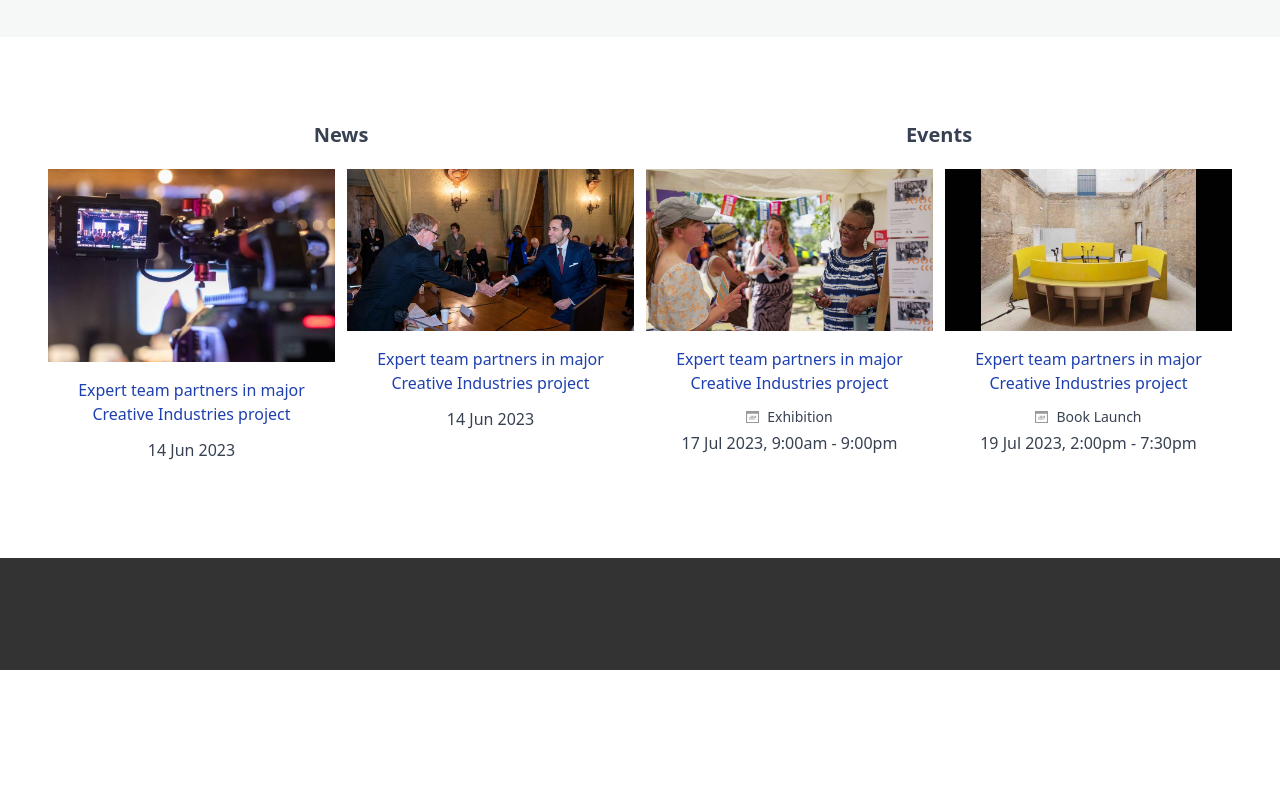
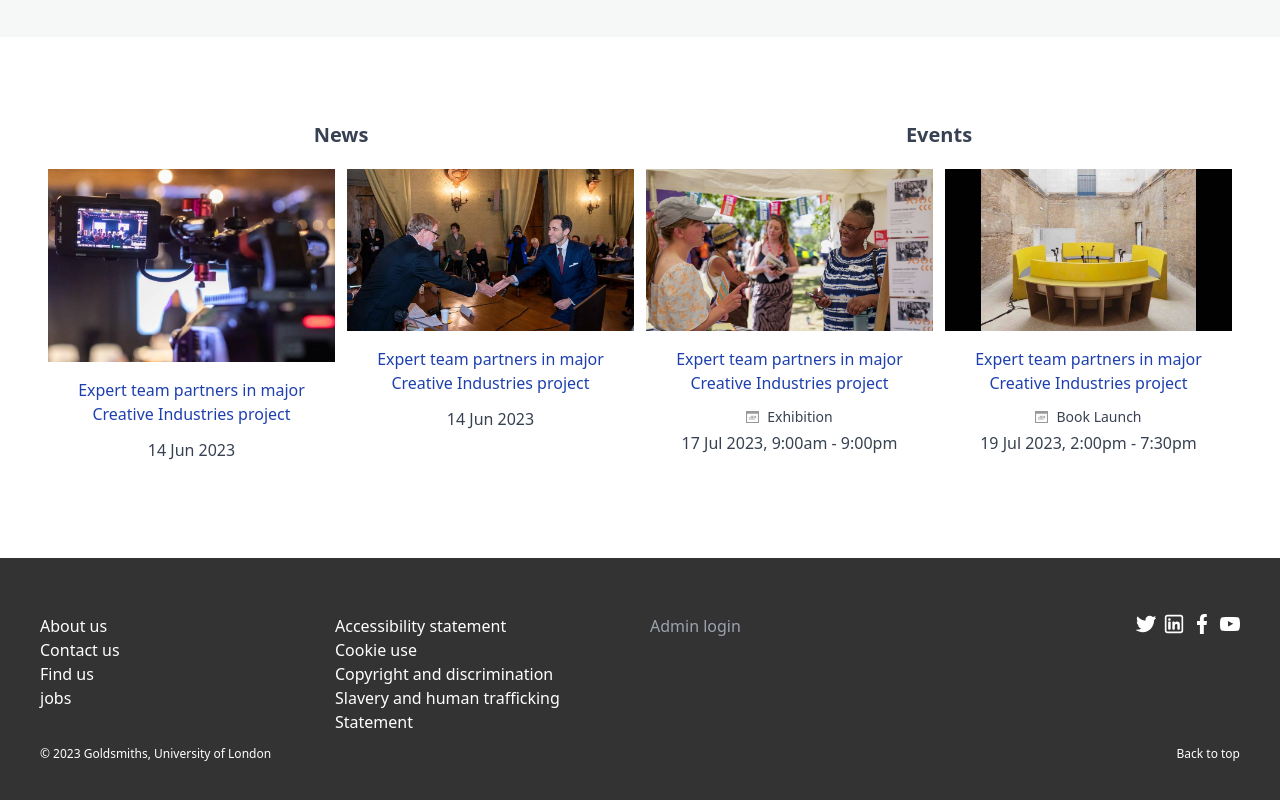
Before and after one commit to yves137/goldsmiths, a website: page index.html in a window 1280 px wide. Shown: the part 2424-3224 px from the top of the page. Before the commit the page ends 3094 px from the top, so only its background shows below. Drawn offline with Linux system fonts and the light colour scheme.

Commit message:
commit with footer

```diff
--- a/index.html
+++ b/index.html
@@ -413,7 +413,50 @@
 
     <!-- footet section -->
     <footer class="bg-[#333333] px-5 py-10 md:py-14 md:px-10 text-white">
+        <div class="grid md:grid-cols-2 gap-5">
 
+            <!-- column 1 -->
+            <div class="grid grid-cols-2 ">
+                <div class="flex flex-col">
+                    <a href="#" class="hover:text-[#FED100]">About us</a>
+                    <a href="#" class="hover:text-[#FED100]">Contact us</a>
+                    <a href="#" class="hover:text-[#FED100]">Find us</a>
+                    <a href="#" class="hover:text-[#FED100]">jobs</a>
+                    <a href="#" class="hover:text-[#FED100] md:hidden">Accessibility <br> statement</a>
+                </div>
+                <div  class="flex flex-col">
+                    <a href="#" class="hover:text-[#FED100] hidden md:block">Accessibility statement</a>
+                    <a href="#" class="hover:text-[#FED100]">Cookie use</a>
+                    <a href="#" class="hover:text-[#FED100] hidden md:block">Copyright  and discrimination</a>
+                    <a href="#" class="hover:text-[#FED100] md:hidden">Copyright  and <br> discrimination</a>
+                    <a href="#" class="hover:text-[#FED100] hidden md:block">Slavery and human trafficking Statement</a>
+                    <a href="#" class="hover:text-[#FED100] md:hidden">Slavery and human trafficking Statement</a>
+                </div>
+            </div>
+
+
+            <!-- column 2 -->
+            <div class="grid md:grid-cols-2 gap-3 text-gray-400">
+                <div class="flex">
+                    Admin login
+                </div>
+                <div class="flex justify-between md:flex-col md:items-end">
+                    <div class="flex space-x-2">
+                        <img src="images/twitter-svgrepo-com.svg" class="w-5" alt="">
+                        <img src="images/linkedin-svgrepo-com.svg" class="w-5" alt="">
+                        <img src="images/facebook-176-svgrepo-com.svg" class="w-5" alt="">
+                        <img src="images/youtube-168-svgrepo-com.svg" class="w-5" alt="">
+                    </div>
+                    <span class="md:hidden text-xs">Back to top</span>
+                </div>
+                <span class="md:hidden text-xs">© 2023 Goldsmiths, University of London</span>
+            </div>
+
+        </div>
+        <div class="hidden text-xs mt-3 md:flex justify-between items-center">
+            <span>© 2023 Goldsmiths, University of London</span>
+            <a href="#" class="hover:text-[#FED100]">Back to top</a>
+        </div>
     </footer>
 </body>
 </html>
```
Also changed, not shown: css/style.css, images/facebook-176-svgrepo-com.svg (added), images/linkedin-svgrepo-com.svg (added), images/twitter-svgrepo-com.svg (added), images/youtube-168-svgrepo-com.svg (added).
